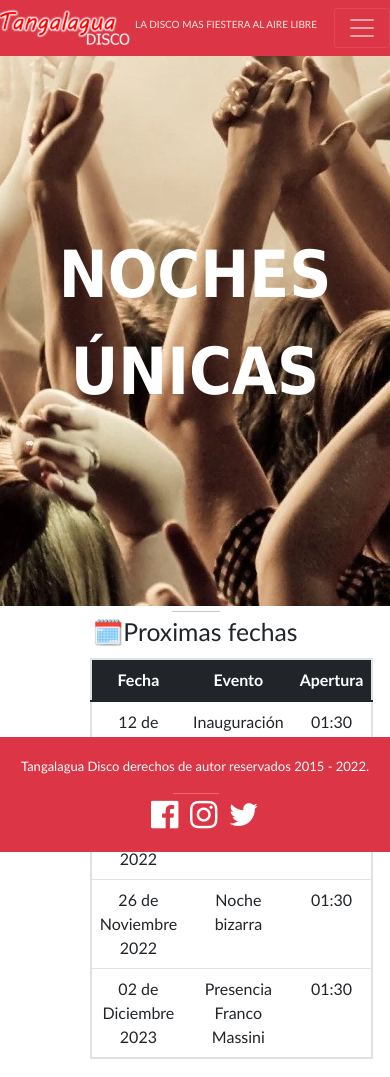
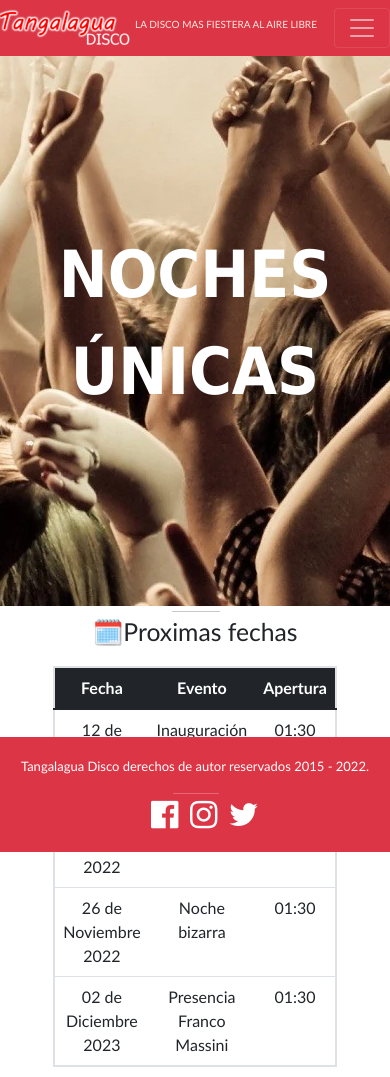
Before and after one commit to RossiniNicolas/CoderHouse, a website: page index.html in a window 390 px wide. Shown: the top 1077 px of the page. Drawn offline with nearby package versions, Linux system fonts and the light colour scheme.

Commit message:
Se arregló el Table en Index.

```diff
--- a/scss/components/_index.scss
+++ b/scss/components/_index.scss
@@ -40,8 +40,8 @@ main
         text-align: center;
         max-width: 100%;
         overflow-x: hidden;
-
-
+        display: grid;
+        place-items: center center;
 
         table
         {
@@ -57,7 +57,7 @@ main
         .table
         {
             position: relative;
-            left: 20%;
+            left: 0%;
             width: 50%;
         }
     }
@@ -79,6 +79,7 @@ section
 {
 
     width: 100%;
+    text-align: center;
 
     div
     {
@@ -146,18 +147,6 @@ iframe
         transition: all 500ms;
     }
 
-    main
-    {
-        div
-        {
-            table
-            {
-            position: relative;
-            left: 15%;
-            }
-        }
-    }
-
     .list-group
     {
         a
```
Also changed, not shown: css/style.css, 1 other file.
